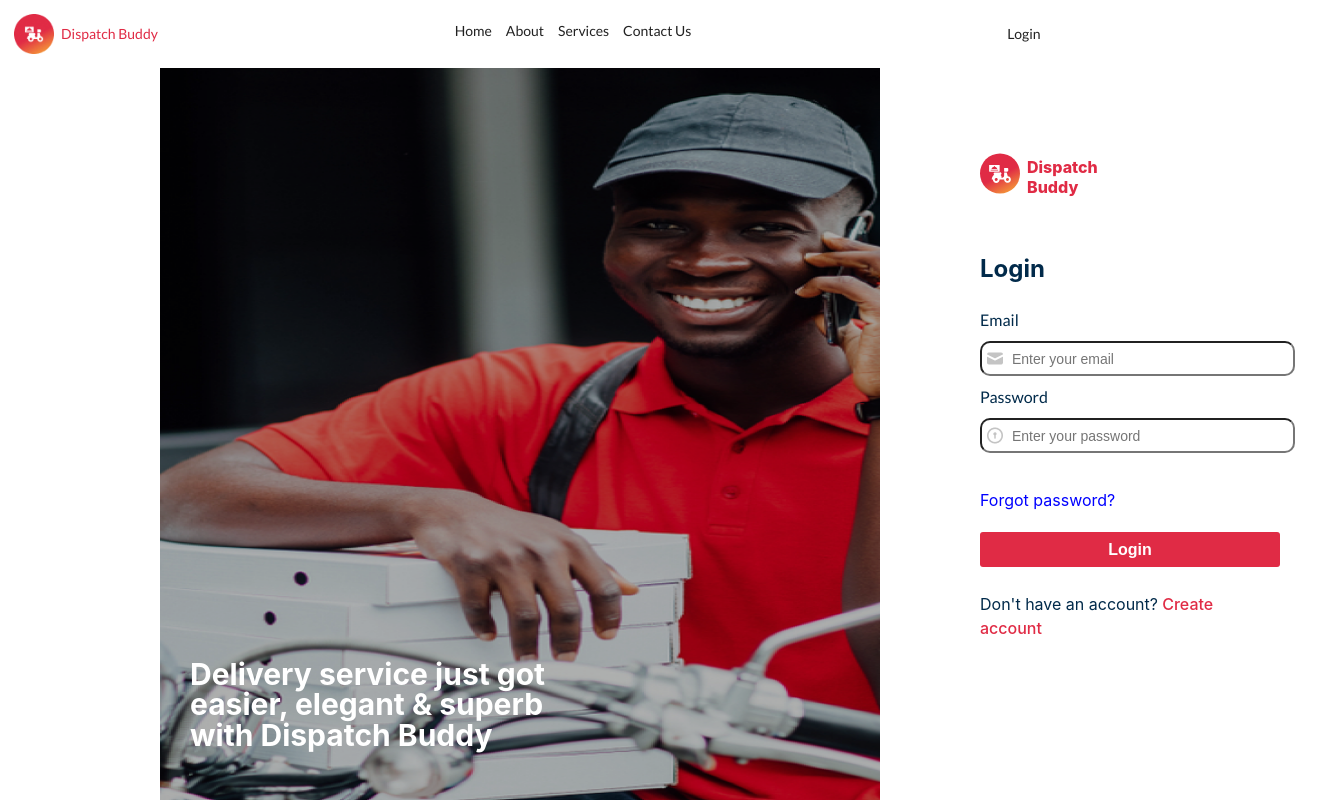
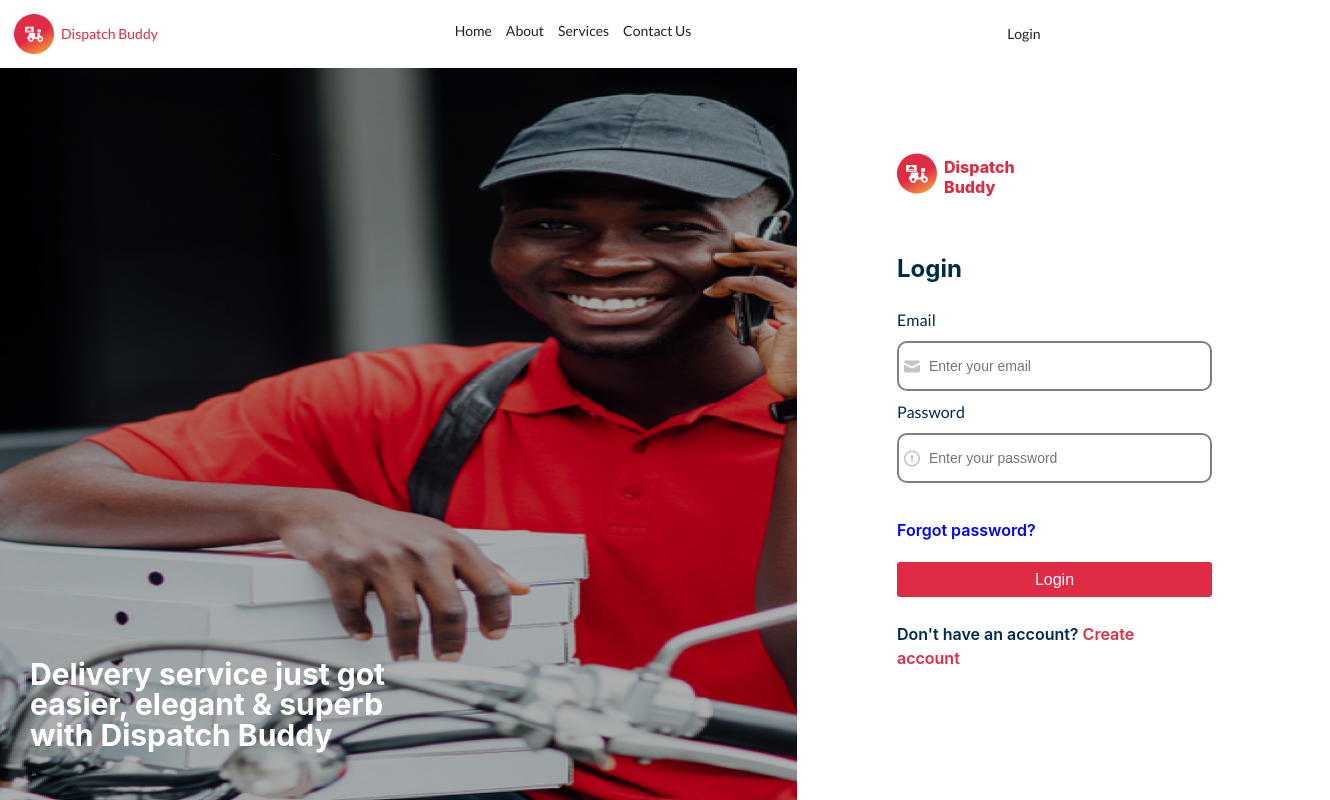
Before and after one commit to Afosbids/Dispatch-Buddy-Frontend, a React (Create React App) app: page /user-signin in a window 1280 px wide. Shown: the whole page, 1330 px wide, since content can reach past the window. Built offline with nearby package versions, Linux system fonts and the light colour scheme.

Commit message:
bugfix: fixed styling errors on user login page

```diff
--- a/src/components/common/SignUpFrontEnd.css
+++ b/src/components/common/SignUpFrontEnd.css
@@ -1,9 +1,9 @@
 .input-field {
-    padding: 15px 30px;
+    padding: 23px 30px;
     margin: 10px 0px;
     width: 90%;
     border-radius: 10px;
-    border: 1px thick lightgrey;
+    border: 2px solid grey;
 }
 
 .SignUpForm {
--- a/src/pages/RiderSignup/ridersignup.css
+++ b/src/pages/RiderSignup/ridersignup.css
@@ -106,15 +106,12 @@ input.input-error{
 }
 
 #bikedocument, #valididcard, #passportphoto{
-    /* visibility: hidden; */
-    /* display: none; */
     opacity: 0;
     margin-left: -70px;
     cursor: pointer;
 }
 
 .document-wrapper, .input-wrapper{
-    /* width: 100%; */
     border: 1px solid #012A4A;
     border-radius: 3px;
     display: flex;
--- a/src/pages/UserSignin/usersignin.css
+++ b/src/pages/UserSignin/usersignin.css
@@ -13,25 +13,21 @@
     display: flex;
     height: 100vh;
     flex-direction: row;
-    justify-content: flex-start;
     gap: 100px;
-    margin-left: 160px;
 }
 
 
 .right-signin{
-    width: 300px;
     padding-top: 120px;
 }
 
 
 .right-signin p {
     margin-top: 25px;
-    width: 252px;
     height: 24px;
     font-family: 'Inter';
     font-style: normal;
-    font-weight: 400;
+    font-weight: 600;
     font-size: 16px;
     line-height: 24px;
     color: #012A4A;
@@ -39,13 +35,12 @@
 
 .right-signin p span{
     color:#E02B45;
-    font-weight: 500;
+    font-weight: 600;
     font-family: 'Inter';
 }
 
 .signin-form{
-    width: 100%;
-    height: 60%;
+    width: 300px;
     margin-top: 60px;
 }
 
@@ -56,7 +51,7 @@
 
 .user-signin-btn {
     margin-top: 20px;
-    width: 100%;
+    width: 105%;
     height: 2.5rem;
     border-radius: 3px;
     background-color: #E02B45;
@@ -65,10 +60,11 @@
     text-align: center;
     font-size: 16px;
     line-height: 19px;
-    font-weight: 600;
+    font-weight: 400;
     border: none;
     cursor: pointer;
 }
+
 
 label {
     color: #012A4A;
```
